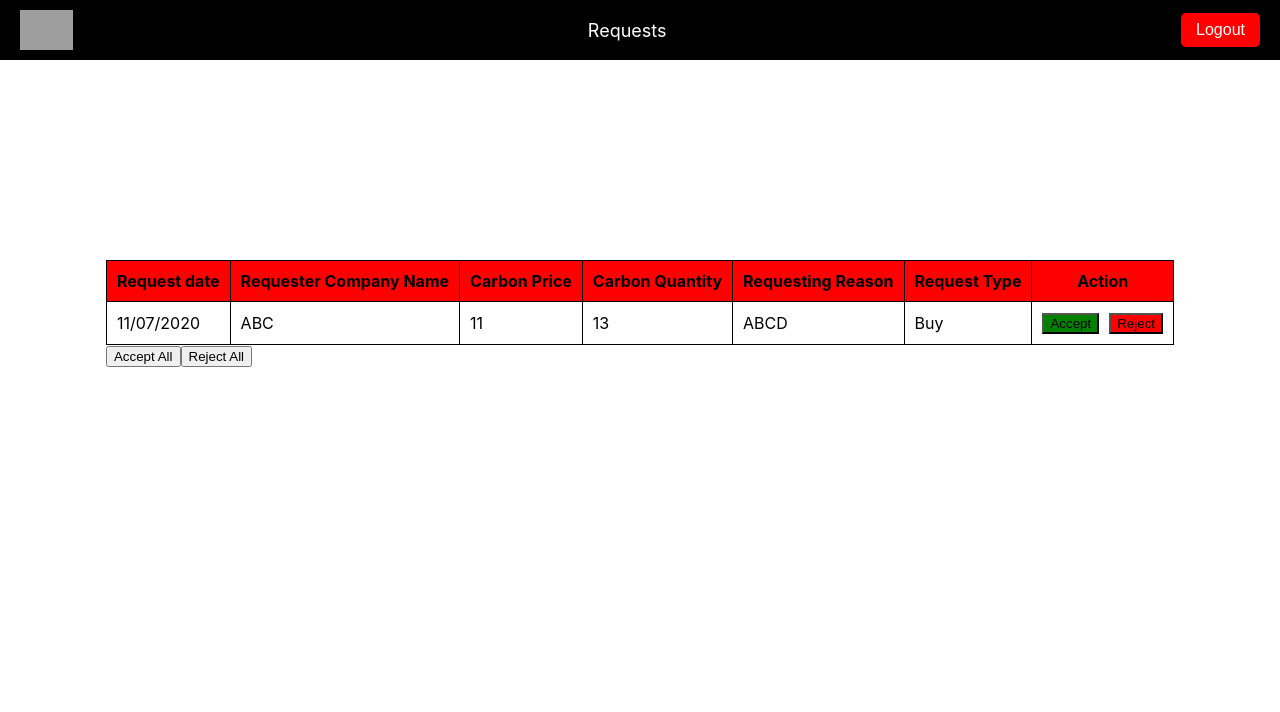
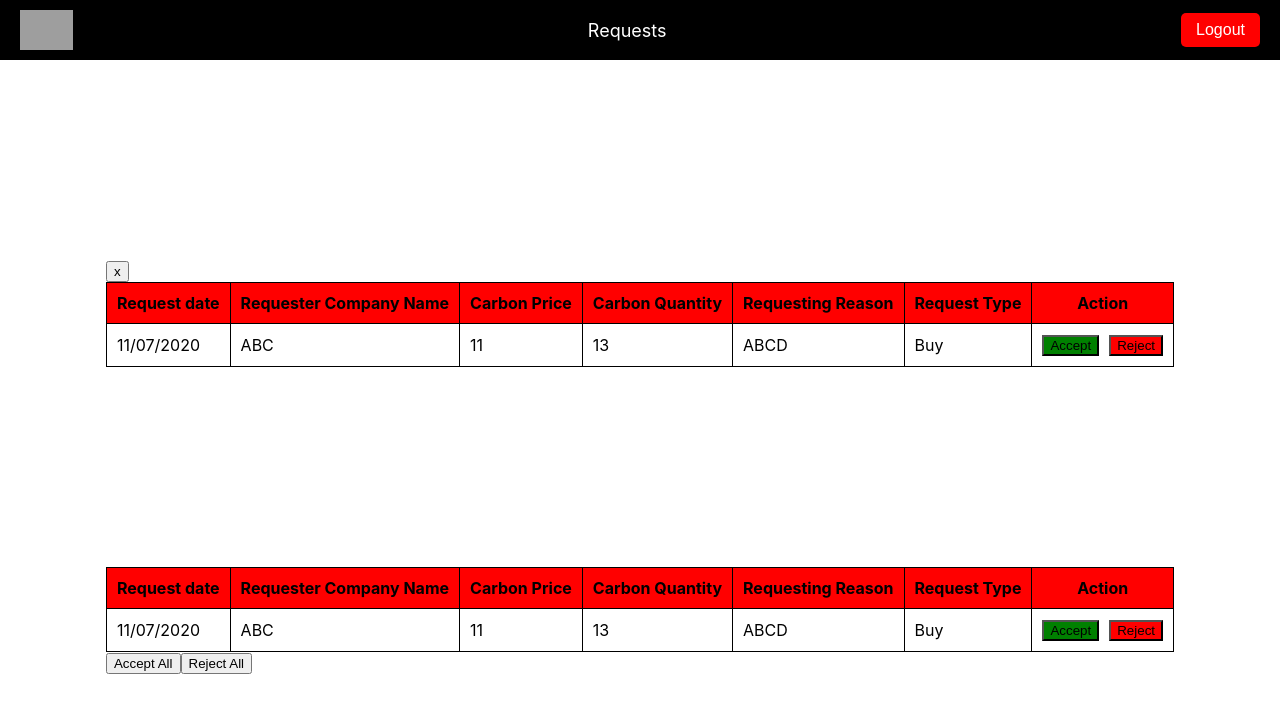
Before and after one commit to ryanlimsmu/dbsmapgroup6, a React (Create React App) app in the folder frontend/: page /requests in a window 1280 px wide. Shown: the top 712 px of the page. Built offline with nearby package versions, Linux system fonts and the light colour scheme; grey boxes are pictures that could not be loaded.

Commit message:
Add in alert table and logout functionality

```diff
--- a/frontend/src/components/Requests.jsx
+++ b/frontend/src/components/Requests.jsx
@@ -2,6 +2,7 @@ import React from 'react'
 import { useState } from 'react'
 import Navbar from './requests/Navbar'
 import Req_table from './requests/ReqTable'
+import Alert_table from './requests/AlertTable'
 
 const Requests = () => {
 
@@ -16,6 +17,12 @@ const Requests = () => {
         request_type: "Buy"
     }
   ])
+
+  const [alert, setAlert] = useState(true)
+
+  const toggleAlert = () => {
+    setAlert(!alert)
+  }
 
   const onAccept = (req_id) => {
     console.log('onAccept is clicked');
@@ -38,6 +45,7 @@ const Requests = () => {
   return (
     <div>
         <Navbar />
+        {alert && <Alert_table alertRequests={ requests } toggleAlert={ toggleAlert } onAccept={onAccept} onReject={onReject} />} {/* To change */}
         <Req_table isHomePage={ false } requests={ requests } onAccept={onAccept} onReject={onReject} onAcceptAll={onAcceptAll} onRejectAll={onRejectAll}/>
     </div>
   )
--- /dev/null
+++ b/frontend/src/components/requests/AlertTable.jsx
@@ -0,0 +1,37 @@
+import React from 'react'
+import "../../css/ReqTable.css"
+import ReqButtons from "./ReqButtons"
+
+const AlertTable = ({ alertRequests, toggleAlert, onAccept, onReject }) => {
+  return (
+    <div className='container'>
+        <button type="button" onClick={() => toggleAlert()}>x</button>
+        <table>
+        <tr>
+          <th>Request date</th>
+          <th>Requester Company Name</th>
+          <th>Carbon Price</th>
+          <th>Carbon Quantity</th>
+          <th>Requesting Reason</th>
+          <th>Request Type</th>
+          <th>Action</th>
+        </tr>
+      <tbody>
+        {alertRequests.map((req) => (
+          <tr>
+            <td>{req.request_date}</td>
+            <td>{req.company_name}</td>
+            <td>{req.carbon_price}</td>
+            <td>{req.carbon_qty}</td>
+            <td>{req.requesting_reason}</td>
+            <td>{req.request_type}</td>
+            <td>{<ReqButtons onAccept={onAccept} onReject={onReject} req_id={req.id}/>}</td>
+          </tr>
+          ))}
+      </tbody>
+     </table>
+    </div>
+  )
+}
+
+export default AlertTable
--- a/frontend/src/components/requests/Navbar.js
+++ b/frontend/src/components/requests/Navbar.js
@@ -1,9 +1,12 @@
 import React from 'react';
-import { Link } from 'react-router-dom';
+import { Link, useNavigate } from 'react-router-dom';
 import '../../css/Navbar.css';
 import logo from '../../DBS.png';
 
 const Navbar = () => {
+
+  const navigate = useNavigate();
+
   return (
     <nav className="navbar">
       <div className="navbar-left">
@@ -13,7 +16,7 @@ const Navbar = () => {
         <Link to="/requests" className="navbar-link">Requests</Link>
       </div>
       <div className="navbar-right">
-        <button className="navbar-button" onClick={() => alert('Logging out...')}>
+        <button className="navbar-button" onClick={() => navigate('/login')}>
           Logout
         </button>
       </div>
```
